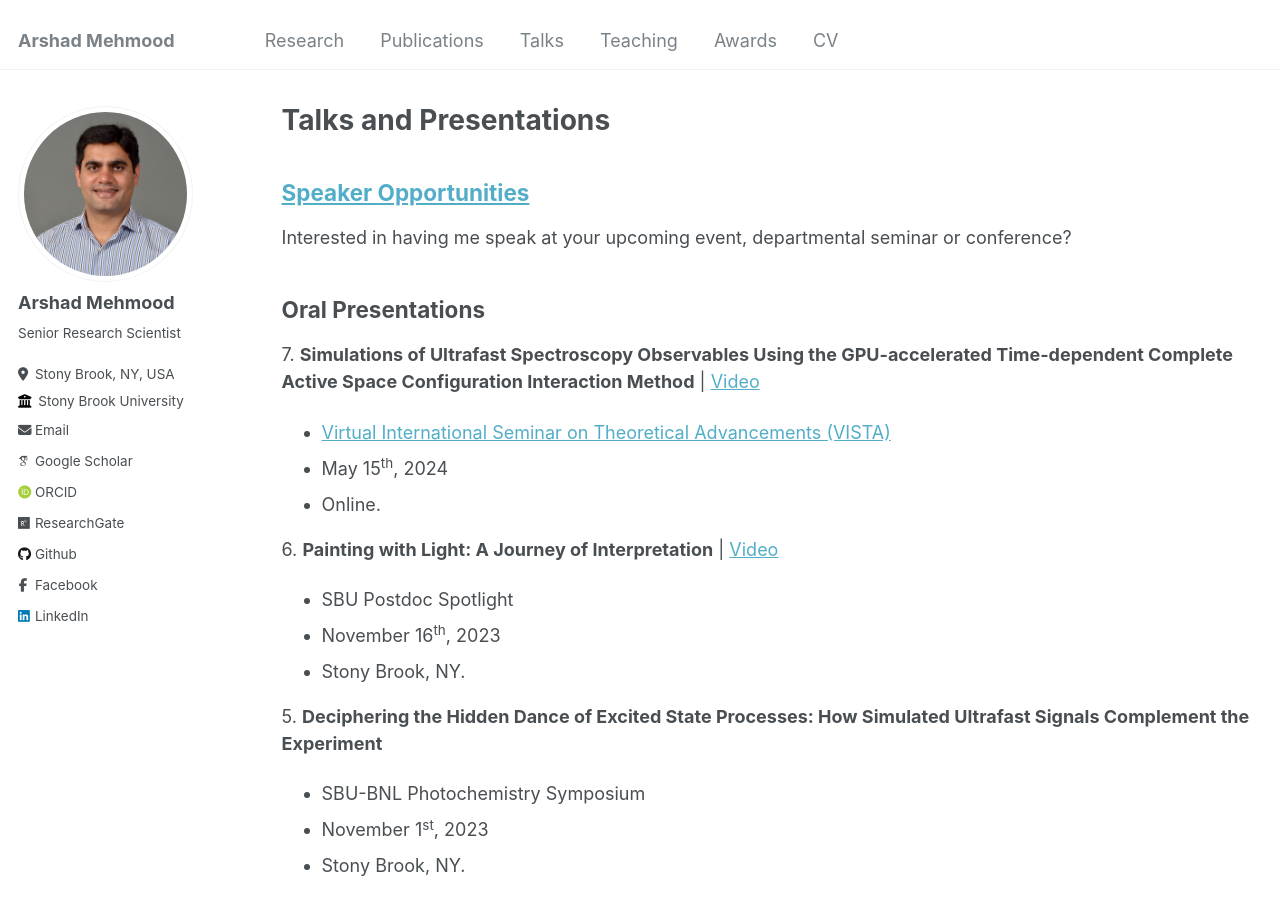
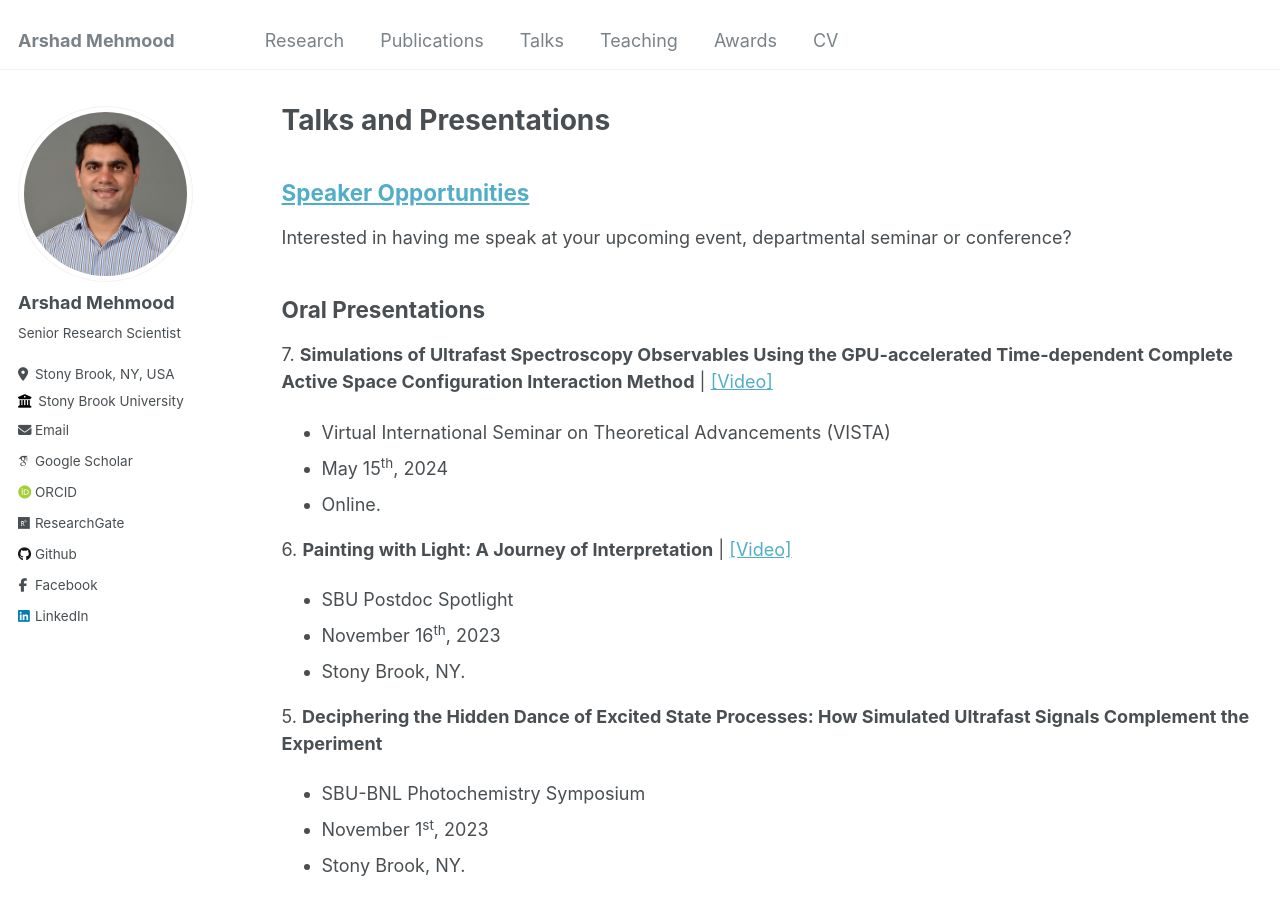
Before and after one commit to arshadmehmood118/arshadmehmood118.github.io, a Jekyll site: the page built from _pages/talks.md, in a window 1280 px wide and 900 px high. Built offline with Jekyll 4.4.1, drawn with Linux system fonts in a browser that asks for light colours; some web fonts are replaced; part of the change alters nothing that is shown.

```diff
--- a/_pages/talks.md
+++ b/_pages/talks.md
@@ -11,12 +11,12 @@ Interested in having me speak at your upcoming event, departmental seminar or co
 
 Oral Presentations
 ------
-7\. **Simulations of Ultrafast Spectroscopy Observables Using the GPU-accelerated Time-dependent Complete Active Space Configuration Interaction Method** | [Video](https://quantum-dynamics-hub.github.io/VISTA/69-episode/index.html)
-- [Virtual International Seminar on Theoretical Advancements (VISTA)](https://quantum-dynamics-hub.github.io/VISTA/)
+7\. **Simulations of Ultrafast Spectroscopy Observables Using the GPU-accelerated Time-dependent Complete Active Space Configuration Interaction Method** | [[Video]](https://quantum-dynamics-hub.github.io/VISTA/69-episode/index.html)
+- Virtual International Seminar on Theoretical Advancements (VISTA)
 - May 15<sup>th</sup>, 2024
 - Online.
 
-6\. **Painting with Light: A Journey of Interpretation** | [Video](https://www.youtube.com/watch?v=MsDeT1OEN78)
+6\. **Painting with Light: A Journey of Interpretation** | [[Video]](https://www.youtube.com/watch?v=MsDeT1OEN78)
 - SBU Postdoc Spotlight
 - November 16<sup>th</sup>, 2023
 - Stony Brook, NY.
```
